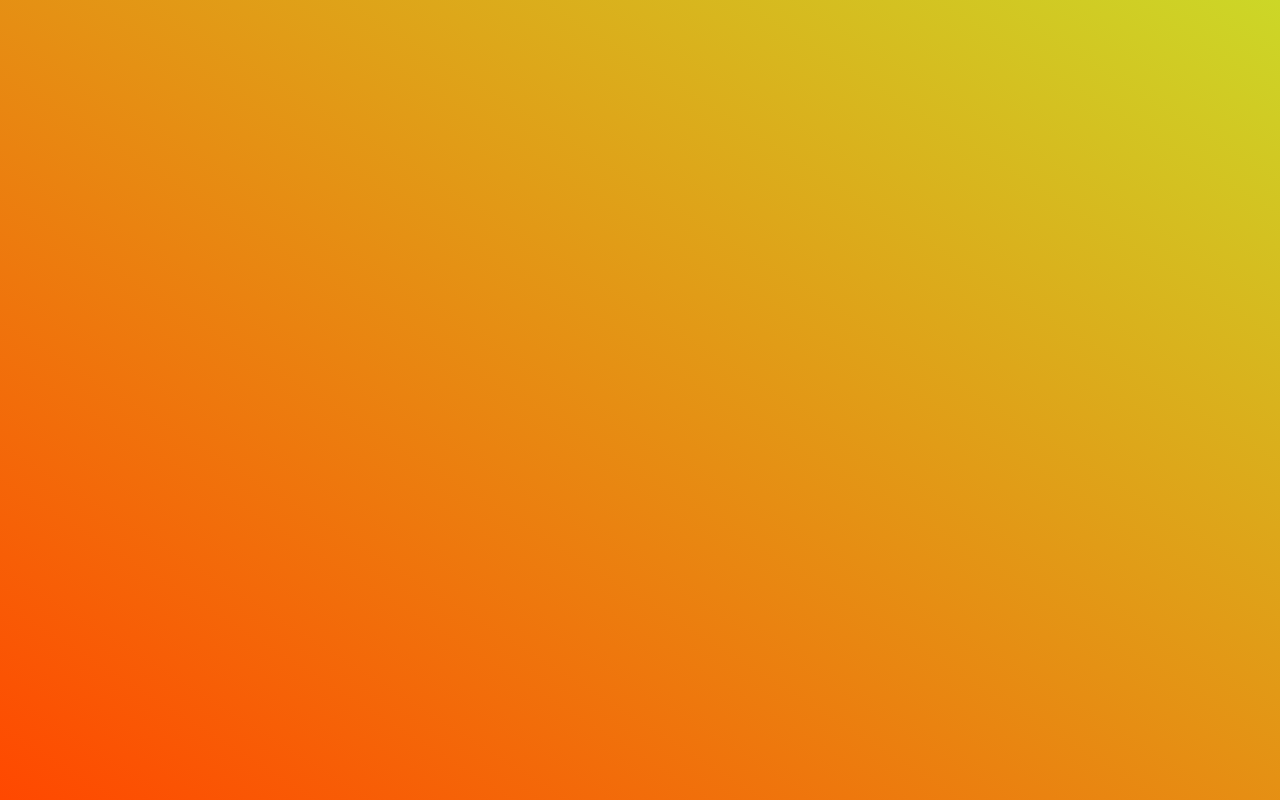
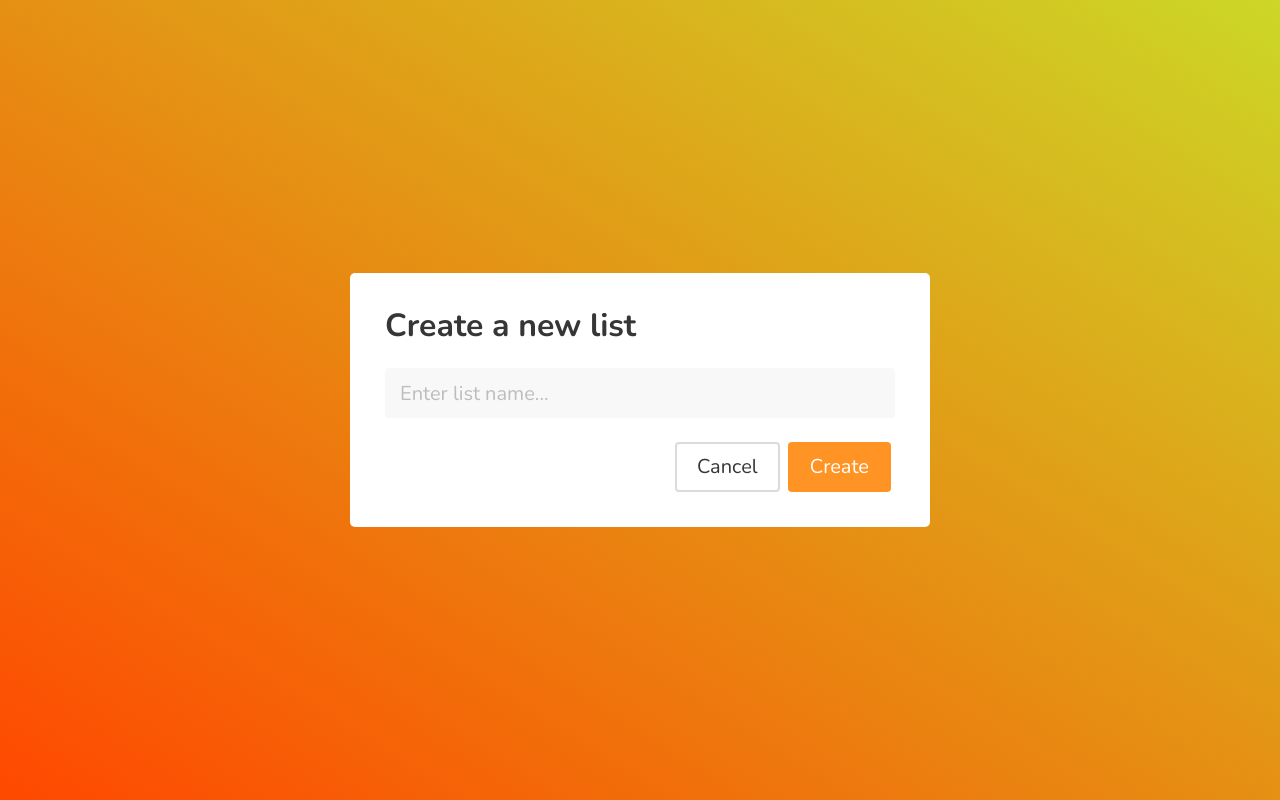
Before and after one commit to atallah-salah/Task-Manger, an Angular app in the folder client-side/: page /new-list in a window 1280 px wide. Before the commit this address led to /. Built offline with nearby package versions, Linux system fonts and the light colour scheme.

Commit message:
view data from API

```diff
--- a/client-side/src/app/app-routing.module.ts
+++ b/client-side/src/app/app-routing.module.ts
@@ -1,10 +1,14 @@
 import { NgModule } from '@angular/core';
 import { Routes, RouterModule } from '@angular/router';
 import { TaskViewComponent } from './components/task-view/task-view.component';
+import { NewListComponent } from './components/new-list/new-list.component';
 
 
 const routes: Routes = [
-  {path:'' , component:TaskViewComponent}
+  {path:'' , redirectTo:"lists",pathMatch:"full"},
+  {path:'new-list' , component:NewListComponent},
+  {path:'lists' , component:TaskViewComponent },
+  {path:'lists/:listId' , component:TaskViewComponent }
 ];
 
 @NgModule({
--- a/client-side/src/app/components/new-list/new-list.component.html
+++ b/client-side/src/app/components/new-list/new-list.component.html
@@ -1 +1,13 @@
-<p>new-list works!</p>
+<div class="centered-content">
+  <div class="modal-box has-back">
+    <h1 class="title">
+      Create a new list
+    </h1>
+    <input #listTitleInput class="input has-background-light is-medium" type="text" placeholder="Enter list name...">
+    <br><br>
+    <div class="buttons is-right">
+      <button class="button is-medium" routerLink="/">Cancel</button>
+      <button class="button is-primary is-medium" (click)="createNewList(listTitleInput.value)">Create</button>
+    </div>
+  </div>
+</div>
--- a/client-side/src/app/components/new-list/new-list.component.scss
+++ b/client-side/src/app/components/new-list/new-list.component.scss
@@ -0,0 +1,19 @@
+.centered-content{
+  display: flex;
+  justify-content: center;
+  align-items: center;
+  width: 100%;
+  height: 100%;
+}
+
+.modal-box{
+  min-height: 200px;
+  width: 100%;
+  max-width: 580px;
+  background-color: white;
+  border-radius: 5px;
+  padding: 35px;
+  .title{
+
+  }
+}
--- a/client-side/src/app/components/new-list/new-list.component.ts
+++ b/client-side/src/app/components/new-list/new-list.component.ts
@@ -1,4 +1,5 @@
 import { Component, OnInit } from '@angular/core';
+import { TaskService } from 'src/app/services/task.service';
 
 @Component({
   selector: 'app-new-list',
@@ -6,10 +7,16 @@ import { Component, OnInit } from '@angular/core';
   styleUrls: ['./new-list.component.scss']
 })
 export class NewListComponent implements OnInit {
-
-  constructor() { }
+  constructor(private taskService:TaskService) { }
 
   ngOnInit() {
   }
 
+  createNewList(title:string){
+    this.taskService.createList(title).subscribe((data)=>{
+      console.log(data);
+
+    })
+  }
+
 }
--- a/client-side/src/app/components/task-view/task-view.component.html
+++ b/client-side/src/app/components/task-view/task-view.component.html
@@ -5,11 +5,9 @@
         Lists
       </h1>
       <ul class="list-menu">
-        <li class="list-menu-item"><p>List 1</p></li>
-        <li class="list-menu-item active">List 2</li>
-
+        <li class="list-menu-item" *ngFor="let list of lists" [routerLink]="['/lists',list._id]" routerLinkActive="active">{{list.title}}</li>
       </ul>
-      <button class="button is-primary has-text-white" (click)="createNewList()">
+      <button class="button is-primary has-text-white" routerLink="/new-list">
         + New List
       </button>
     </div>
@@ -17,20 +15,8 @@
       <h1 class="title has-text-primary">
         Tasks
       </h1>
-      <ul  class="list-menu">
-        <li class="task complete">item1</li>
-        <li class="task">item1</li>
-        <li class="task complete">item3eeeeeeeeeeeeeeeeeeee e3333333333 jioehwfiowehf whfoiwehfiowehfiowehf whfoiwehfoiwehfoiwe fhwioefhwoeifhwoiehfoiw iefhoishgoisdg g ioshgiosyg spgus9pgys9pdg usdpug9psodug p9sdo9ug90sdopugop dsug 90sdugosud  gu9-ds ug90sdg-usd9- gus-d gu0-9sdu 9-gus0d1</li>
-        <li class="task ">item1</li>
-        <li class="task ">item1</li>
-        <!-- <li class="task ">item1</li>
-        <li class="task ">item1</li>
-        <li class="task ">item1</li>
-        <li class="task ">item1</li>
-        <li class="task ">item1</li>
-        <li class="task ">item1</li>
-        <li class="task ">item1</li> -->
-
+      <ul class="list-menu">
+        <li class="task" *ngFor="let task of tasks">{{task.title}}</li>
       </ul>
     </div>
   </div>
--- a/client-side/src/app/components/task-view/task-view.component.ts
+++ b/client-side/src/app/components/task-view/task-view.component.ts
@@ -1,5 +1,6 @@
 import { Component, OnInit } from '@angular/core';
 import { TaskService } from 'src/app/services/task.service';
+import { ActivatedRoute, Params } from '@angular/router';
 
 @Component({
   selector: 'app-task-view',
@@ -7,16 +8,26 @@ import { TaskService } from 'src/app/services/task.service';
   styleUrls: ['./task-view.component.scss']
 })
 export class TaskViewComponent implements OnInit {
-
-  constructor(private taskService:TaskService) { }
+  lists:any[];
+  tasks:any[];
+  constructor(private taskService:TaskService, private route:ActivatedRoute) { }
 
   ngOnInit() {
+    this.route.params.subscribe((params:Params)=>{
+        console.log(params);
+        this.taskService.getTasks(params.listId).subscribe((tasks:any[])=>{
+          this.tasks = tasks;
+        })
+      }
+
+    )
+
+    this.taskService.getLists().subscribe((lists:any[])=>{
+      this.lists = lists;
+    })
   }
 
   createNewList(){
-    this.taskService.createList(`test`).subscribe((data)=>{
-      console.log(data);
 
-    })
   }
 }
--- a/client-side/src/app/services/task.service.ts
+++ b/client-side/src/app/services/task.service.ts
@@ -11,4 +11,12 @@ export class TaskService {
   createList(title: string){
     return this.apiService.post(`lists`,{title})
   }
+
+  getLists(){
+    return this.apiService.get("lists");
+  }
+
+  getTasks(listId:string){
+    return this.apiService.get(`lists/${listId}/tasks`);
+  }
 }
```
